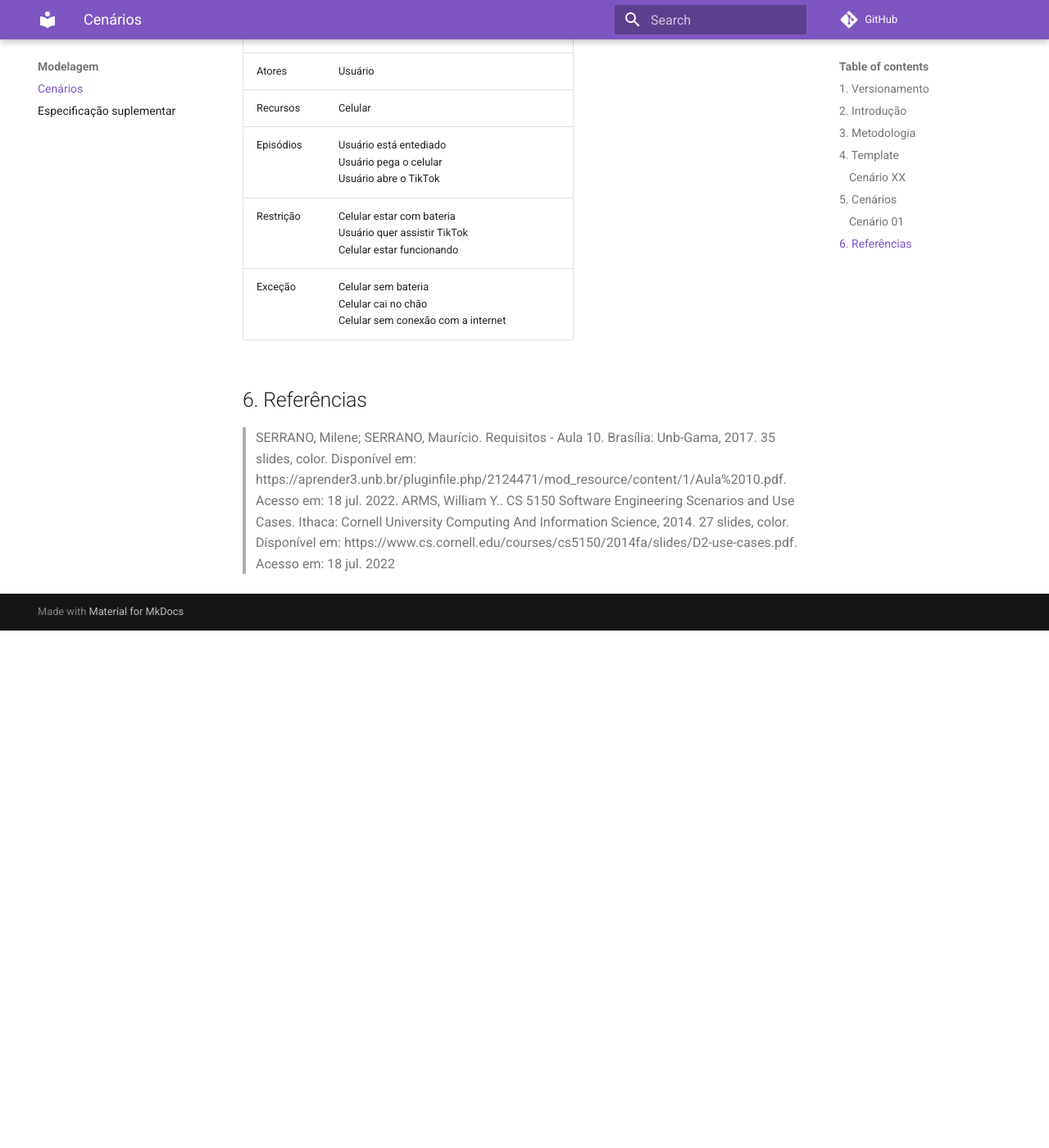
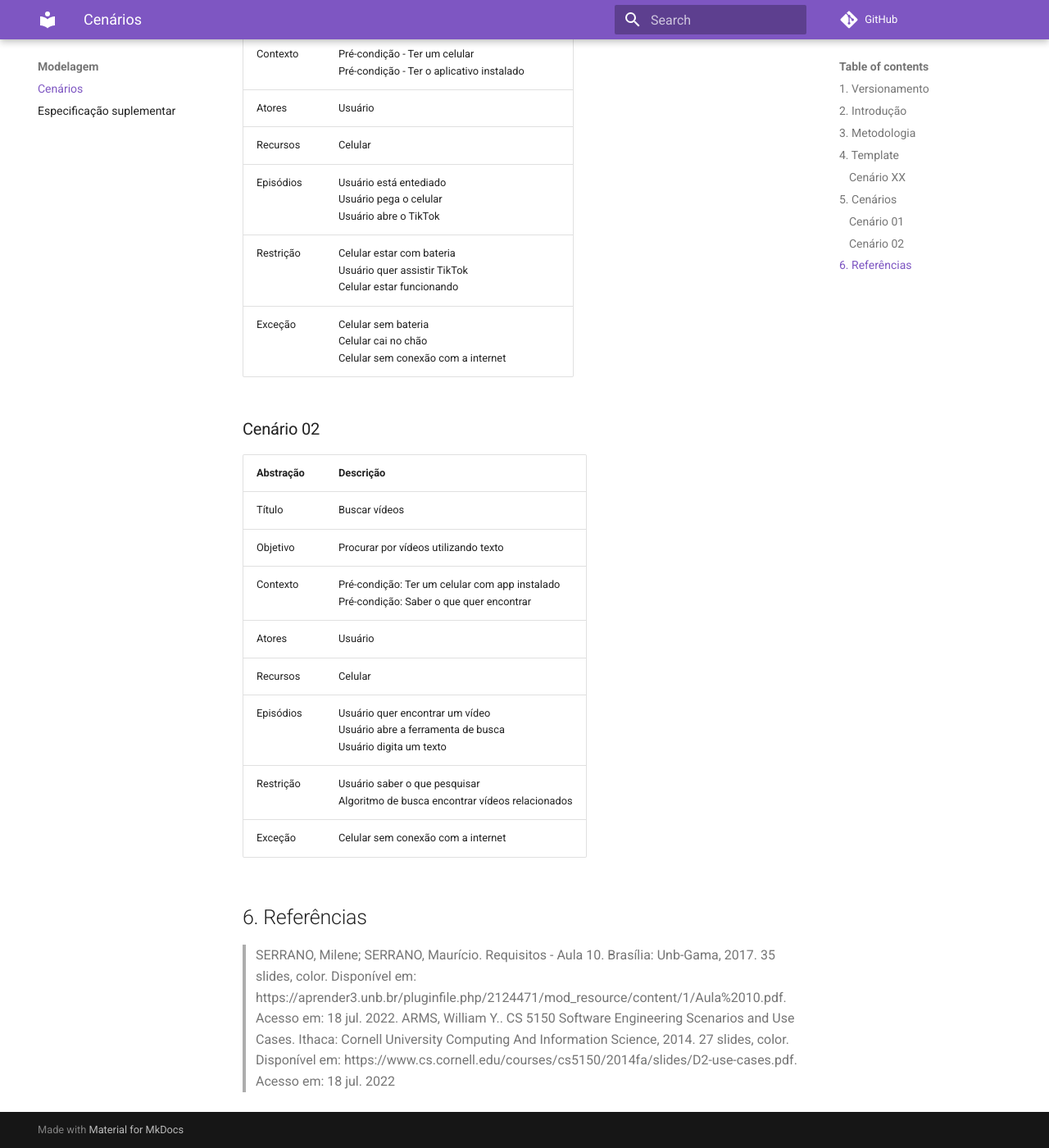
Before and after one commit to Requisitos-de-Software/2022.1-TikTok, an MkDocs documentation site: the page built from docs/modelagem/cenarios.md, in a window 1280 px wide and 1400 px high, scrolled down 1673 px. Shown: the whole window at 82% size. Built offline with MkDocs 1.6.1 and Material for MkDocs 9.7.7, drawn with Linux system fonts in a browser that asks for light colours; comment, search, counter and statistics services are not loaded; before the commit the page ends 2442 px from its top, so only the background shows below that; some of the changed text lies outside the part shown.

Commit message:
#35 - Adição do cenário 02

```diff
--- a/docs/modelagem/cenarios.md
+++ b/docs/modelagem/cenarios.md
@@ -7,7 +7,8 @@
 | Versão | Autor             | Alterações                        |
 | ------ | ----------------- | --------------------------------- |
 | 1.0    | Mateus Caltabiano | Abertura do documento de cenários |
-| 1.1       |       Mateus Caltabiano            |    Adição do cenário 01                               |
+| 1.1    | Mateus Caltabiano | Adição do cenário 01              |
+| 1.2    | Mateus Caltabiano | Adição do cenário 02              |
 
 
 ## 2. Introdução
@@ -52,6 +53,19 @@
 | Restrição | Celular estar com bateria<br>Usuário quer assistir TikTok<br>Celular estar funcionando |
 | Exceção   | Celular sem bateria<br>Celular cai no chão<br>Celular sem conexão com a internet       |
 
+### Cenário 02
+
+| Abstração | Descrição                                                                                        |
+| --------- | ------------------------------------------------------------------------------------------------ |
+| Título    | Buscar vídeos                                                                                    |
+| Objetivo  | Procurar por vídeos utilizando texto                                                             |
+| Contexto  | Pré-condição: Ter um celular com app instalado<br>Pré-condição: Saber o que quer encontrar       |
+| Atores    | Usuário                                                                                          |
+| Recursos  | Celular                                                                                          |
+| Episódios | Usuário quer encontrar um vídeo<br>Usuário abre a ferramenta de busca<br>Usuário digita um texto |
+| Restrição | Usuário saber o que pesquisar<br>Algoritmo de busca encontrar vídeos relacionados<br>            |
+| Exceção   | Celular sem conexão com a internet<br>                                                           |
+
 ## 6. Referências
 
 >SERRANO, Milene; SERRANO, Maurício. Requisitos - Aula 10. Brasília: Unb-Gama, 2017. 35 slides, color. Disponível em: https://aprender3.unb.br/pluginfile.php/2124471/mod_resource/content/1/Aula%2010.pdf. Acesso em: 18 jul. 2022.
```
